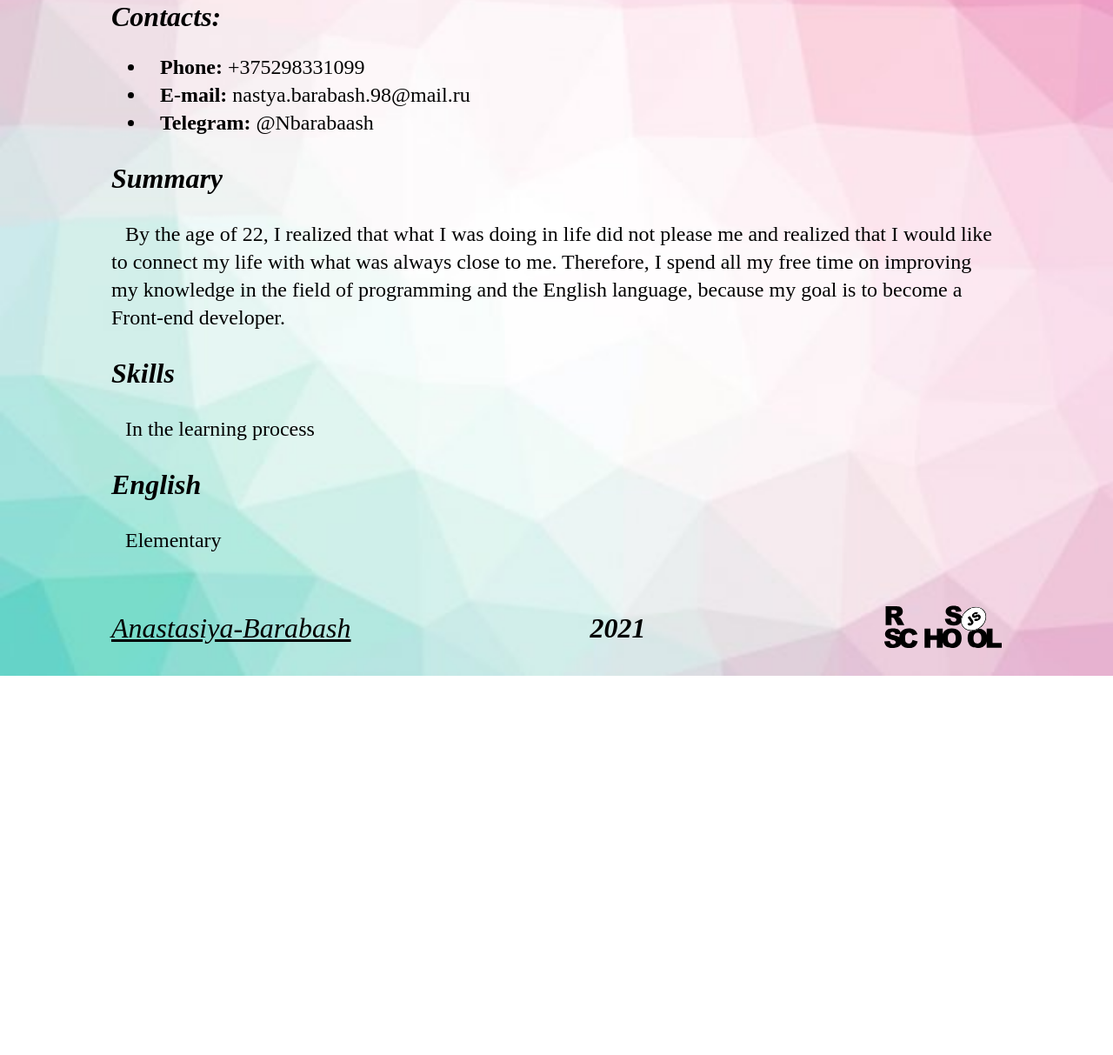
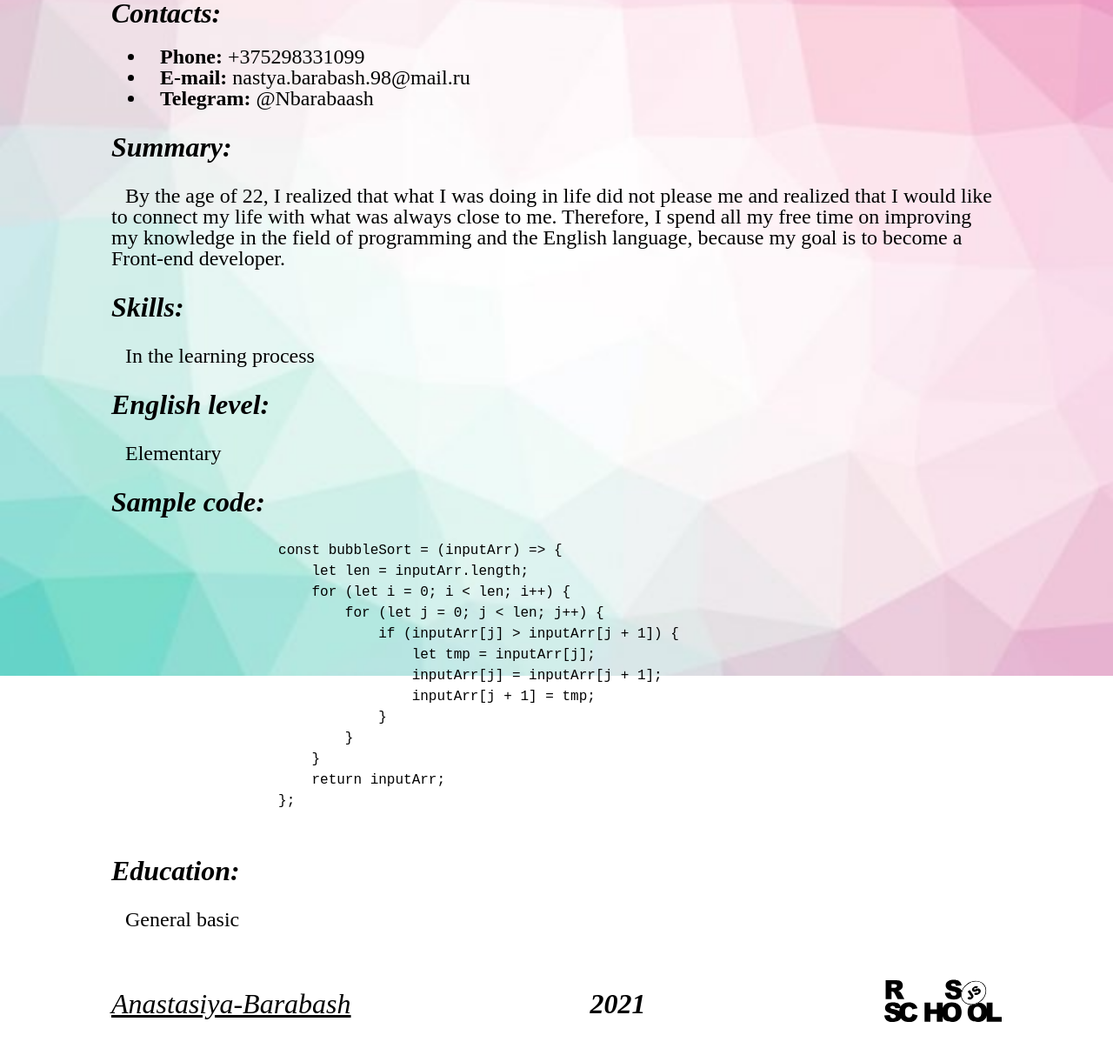
Before and after one commit to m-hurski/rsschool-cv, a plain HTML site: page index.html in a window 1280 px wide. Shown: the part 183-1396 px from the top of the page at 87% size. Before the commit the page ends 966 px from the top, so only its background shows below. Drawn offline with Linux system fonts and the light colour scheme.

Commit message:
refactor: complited task request

```diff
--- a/index.html
+++ b/index.html
@@ -15,23 +15,59 @@
         <h1>Anastasiya Barabash</h1>
     </header>
     <main>
-        <h2 class="contacts">Contacts:</h2>
+        <section>
+            <article>
+                <h2 class="sub-tittle">Contacts:</h2>
                 <ul class="list">
                     <li><strong>Phone: </strong> +375298331099</li>
                     <li><strong>E-mail: </strong> nastya.barabash.98@mail.ru</li>
                     <li><strong>Telegram: </strong> @Nbarabaash</li>
                 </ul>
-        <h3 class="summary">Summary</h3>
-        <p class="list">By the age of 22, I realized that what I was doing in life did not please me and realized that I would like
+            </article>
+            <article>
+                <h3 class="sub-tittle">Summary:</h3>
+                <p class="list">By the age of 22, I realized that what I was doing in life did not please me and
+                    realized that I
+                    would like
                     to
-            connect my life with what was always close to me. Therefore, I spend all my free time on improving my
+                    connect my life with what was always close to me. Therefore, I spend all my free time on improving
+                    my
                     knowledge
-            in the field of programming and the English language, because my goal is to become a Front-end developer.
+                    in the field of programming and the English language, because my goal is to become a Front-end
+                    developer.
                 </p>
-        <h3 class="skills">Skills</h3>
+            </article>
+            <article>
+                <h3 class="sub-tittle">Skills:</h3>
                 <p class="list">In the learning process</p>
-        <h3 class="english">English</h3>
+            </article>
+            <article>
+                <h3 class="sub-tittle">English level:</h3>
                 <p class="list">Elementary</p>
+            </article>
+            <article>
+                <h3 class="sub-tittle">Sample code:</h3>
+                <pre>
+                    const bubbleSort = (inputArr) => {
+                        let len = inputArr.length;
+                        for (let i = 0; i < len; i++) {
+                            for (let j = 0; j < len; j++) {
+                                if (inputArr[j] > inputArr[j + 1]) {
+                                    let tmp = inputArr[j];
+                                    inputArr[j] = inputArr[j + 1];
+                                    inputArr[j + 1] = tmp;
+                                }
+                            }
+                        }
+                        return inputArr;
+                    };
+                </pre>
+            </article>
+            <article>
+                <h3 class="sub-tittle">Education:</h3>
+                <p class="list">General basic</p>
+            </article>
+        </section>
     </main>
     <footer>
         <a class="link" href="https://github.com/Anastasiya-Barabash" target="_blank">Anastasiya-Barabash</a>
--- a/style.css
+++ b/style.css
@@ -12,7 +12,7 @@ body{
 
 main{
     flex: 1;
-    line-height: 2rem;
+    line-height: 1.5rem;
 }
 
 header{
@@ -21,22 +21,7 @@ header{
     font-style: italic;
 }
 
-.contacts{
-    font-style: italic;
-    font-size: 2rem;
-}
-
-.summary{
-    font-style: italic;
-    font-size: 2rem;
-}
-
-.skills{
-    font-style: italic;
-    font-size: 2rem;
-}
-
-.english{
+.sub-tittle{
     font-style: italic;
     font-size: 2rem;
 }
@@ -51,10 +36,10 @@ footer{
     justify-content: space-between;
     align-items: center;
     font-style: italic;
+    font-size: 2rem;
 }
 
 .link {
-    font-size: 2rem;
     color: black;
 }
 
@@ -62,6 +47,3 @@ footer{
     height: 50px;
     width: auto;
 }
-.year {
-    font-size: 2rem;
-}
```
Lines whose indentation alone changed are shown as unchanged.
